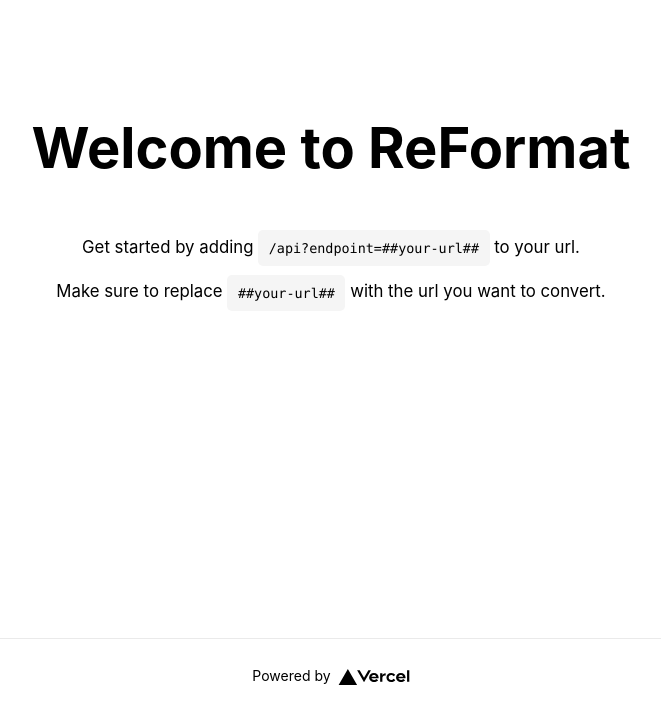
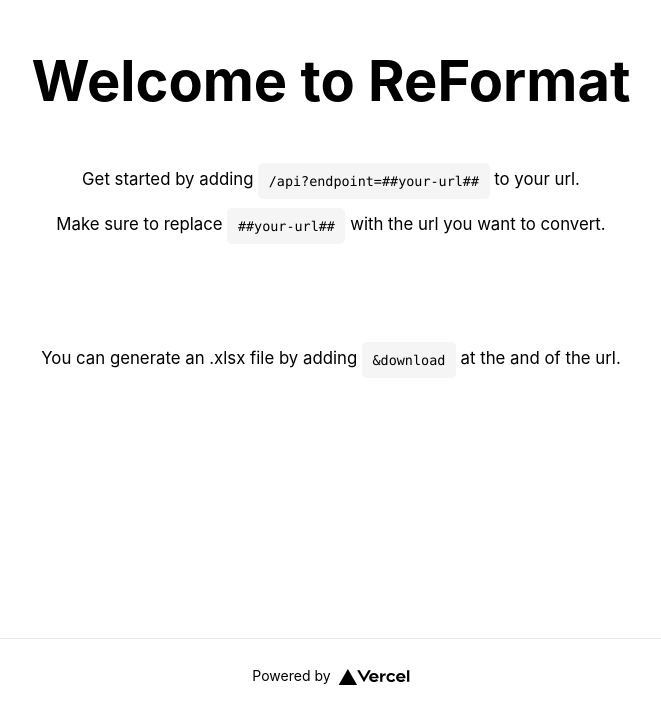
Before and after one commit to uwehornnet/reformat, a Next.js app: page / in a window 1280 px wide. Shown: the part 162-874 px from the top of the page, without its empty margins (309-970 px from the left). Built offline with nearby package versions, Linux system fonts and the light colour scheme.

Commit message:
moved from express to nextjs

```diff
--- a/pages/index.js
+++ b/pages/index.js
@@ -20,6 +20,11 @@
 					Make sure to replace <code className={styles.code}>##your-url##</code> with the url you want to
 					convert.
 				</p>
+
+				<p className={styles.description}>
+					You can generate an .xlsx file by adding <code className={styles.code}>&download</code> at the and
+					of the url.
+				</p>
 			</main>
 
 			<footer className={styles.footer}>
```
